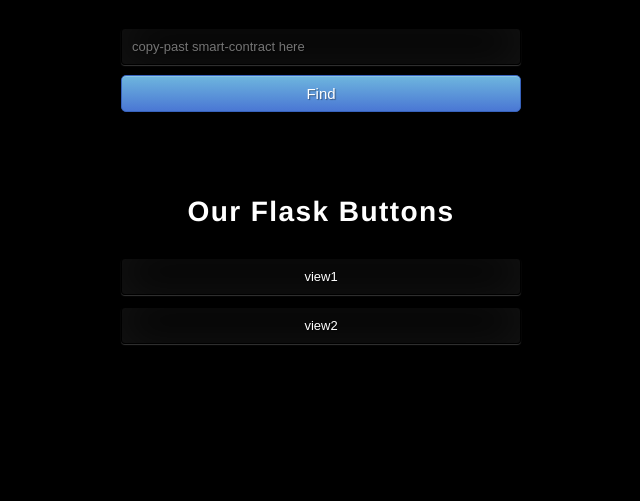
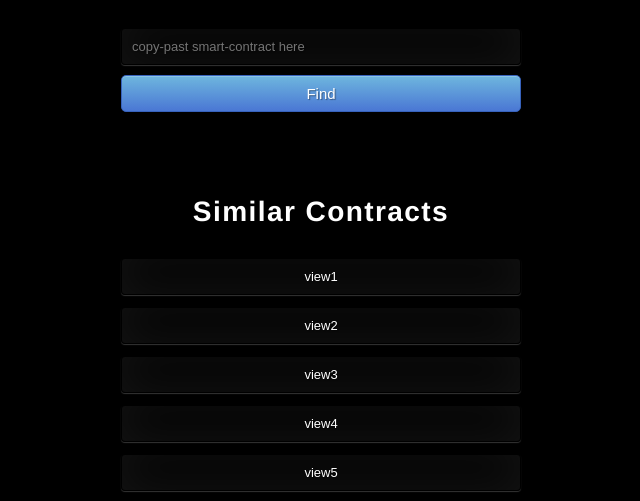
Before and after one commit to pablo-martin/SCANN, a Flask app: page / in a window 1280 px wide. Shown: the part 342-843 px from the top of the page, without its empty margins (369-1009 px from the left). Before the commit the page ends 687 px from the top, so only its background shows below. Run offline with Flask 2, Linux system fonts and the light colour scheme.

Commit message:
updated Docker and added db and ANN model

```diff
--- a/src/ranker.py
+++ b/src/ranker.py
@@ -1,7 +1,7 @@
 import numpy as np
 from annoy import AnnoyIndex
 from typing import List, Dict
-from utils import read_yaml_file, array_to_hashlib
+from utils import array_to_hashlib
 
 from db import SmartContractDB
 from constants import smart_contract_db_path, user_session_db_path
@@ -55,5 +55,5 @@ def simple_ranker(input_embedding, res, ANN, K=5):
     likes_history = SCDB.find_contract_history(hashed_embedding)
     ranked_NN = rerank(cosine_similarities, likes_history, K=K)
     # return ranked predictions with contract names
-    return {"prediction_text{}".format(ix): SCDB.find_contract_name(contract_id)
+    return {"prediction_text{}".format(ix+1): SCDB.find_contract_name(contract_id)
             for ix, (contract_id, score) in enumerate(ranked_NN)}
--- a/src/templates/index.html
+++ b/src/templates/index.html
@@ -31,10 +31,13 @@
      {{ prediction_text3 }}
      {{ prediction_text4 }}
      {{ prediction_text5 }}
-     <h3>Our Flask Buttons<h3/>
+     <h3>Similar Contracts<h3/>
     <form action="{{ url_for('view_contracts')}}"method="post">
         <input type="submit" value="view1" name="action1"/>
         <input type="submit" value="view2" name="action2"/>
+        <input type="submit" value="view3" name="action3"/>
+        <input type="submit" value="view4" name="action4"/>
+        <input type="submit" value="view5" name="action5"/>
     </form>
 
  </div>
--- a/src/utils.py
+++ b/src/utils.py
@@ -1,4 +1,3 @@
-import yaml
 import hashlib
 import requests
 from constants import raw_github_base
@@ -8,10 +7,6 @@ def read_contract(contract_path : str) -> str:
     with open(contract_path, "r") as f:
         return f.read()
 
-def read_yaml_file(user_feedback_path: str):
-    with open(user_feedback_path, "r") as f:
-        return yaml.safe_load(f)
-
 def array_to_hashlib(arr):
     emb_str = "".join([str(_fl) for _fl in arr])
     return hashlib.sha256(bytes(emb_str, encoding='utf-8')).hexdigest()
```
Also changed, not shown: 3 other files.
